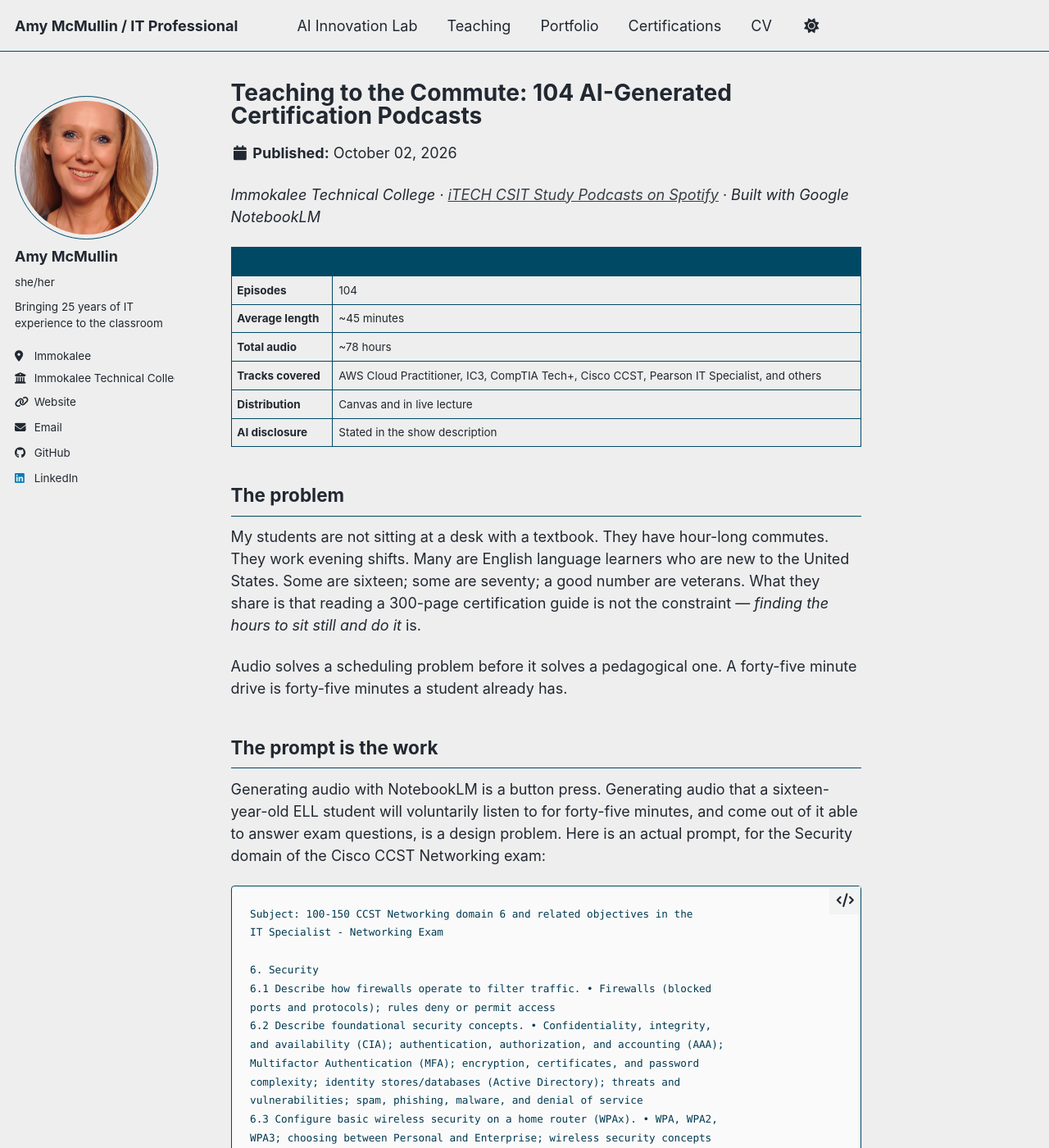
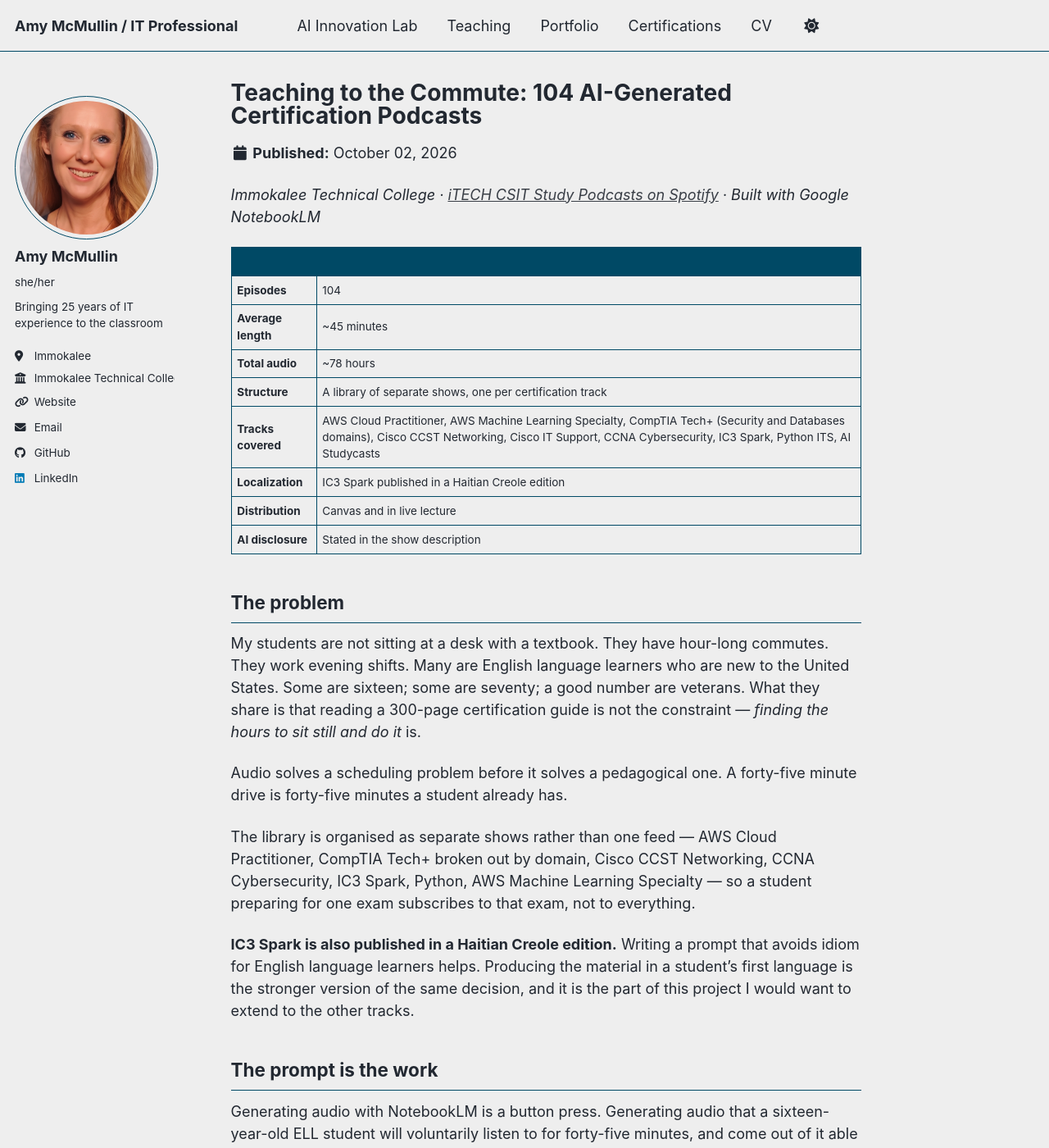
Before and after one commit to amymcmullin/amymcmullin.github.io, a Jekyll site: the page built from _portfolio/itech-csit-podcasts.md, in a window 1280 px wide and 1400 px high. Shown: the whole window at 82% size. Built offline with Jekyll 4.4.1, drawn with Linux system fonts in a browser that asks for light colours; a script bundle is joined from its source files by our own code; library files that are not in the unit come from our copies.

Commit message:
Add files via upload

```diff
--- a/_portfolio/itech-csit-podcasts.md
+++ b/_portfolio/itech-csit-podcasts.md
@@ -11,7 +11,9 @@ collection: portfolio
 | **Episodes** | 104 |
 | **Average length** | ~45 minutes |
 | **Total audio** | ~78 hours |
-| **Tracks covered** | AWS Cloud Practitioner, IC3, CompTIA Tech+, Cisco CCST, Pearson IT Specialist, and others |
+| **Structure** | A library of separate shows, one per certification track |
+| **Tracks covered** | AWS Cloud Practitioner, AWS Machine Learning Specialty, CompTIA Tech+ (Security and Databases domains), Cisco CCST Networking, Cisco IT Support, CCNA Cybersecurity, IC3 Spark, Python ITS, AI Studycasts |
+| **Localization** | IC3 Spark published in a Haitian Creole edition |
 | **Distribution** | Canvas and in live lecture |
 | **AI disclosure** | Stated in the show description |
 
@@ -20,6 +22,10 @@ collection: portfolio
 My students are not sitting at a desk with a textbook. They have hour-long commutes. They work evening shifts. Many are English language learners who are new to the United States. Some are sixteen; some are seventy; a good number are veterans. What they share is that reading a 300-page certification guide is not the constraint — *finding the hours to sit still and do it* is.
 
 Audio solves a scheduling problem before it solves a pedagogical one. A forty-five minute drive is forty-five minutes a student already has.
+
+The library is organised as separate shows rather than one feed — AWS Cloud Practitioner, CompTIA Tech+ broken out by domain, Cisco CCST Networking, CCNA Cybersecurity, IC3 Spark, Python, AWS Machine Learning Specialty — so a student preparing for one exam subscribes to that exam, not to everything.
+
+**IC3 Spark is also published in a Haitian Creole edition.** Writing a prompt that avoids idiom for English language learners helps. Producing the material in a student's first language is the stronger version of the same decision, and it is the part of this project I would want to extend to the other tracks.
 
 ## The prompt is the work
 
```
